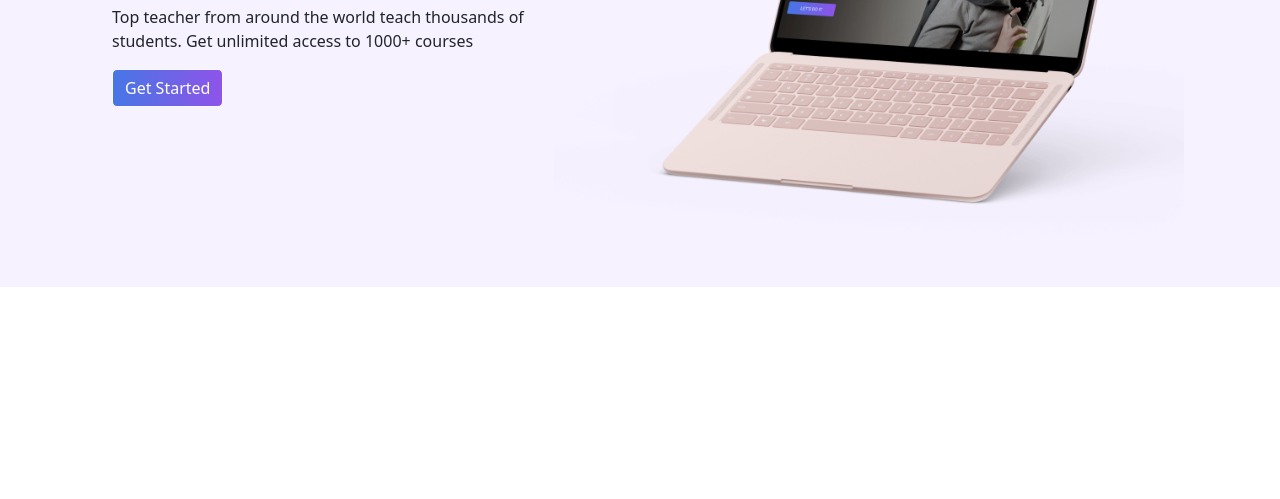
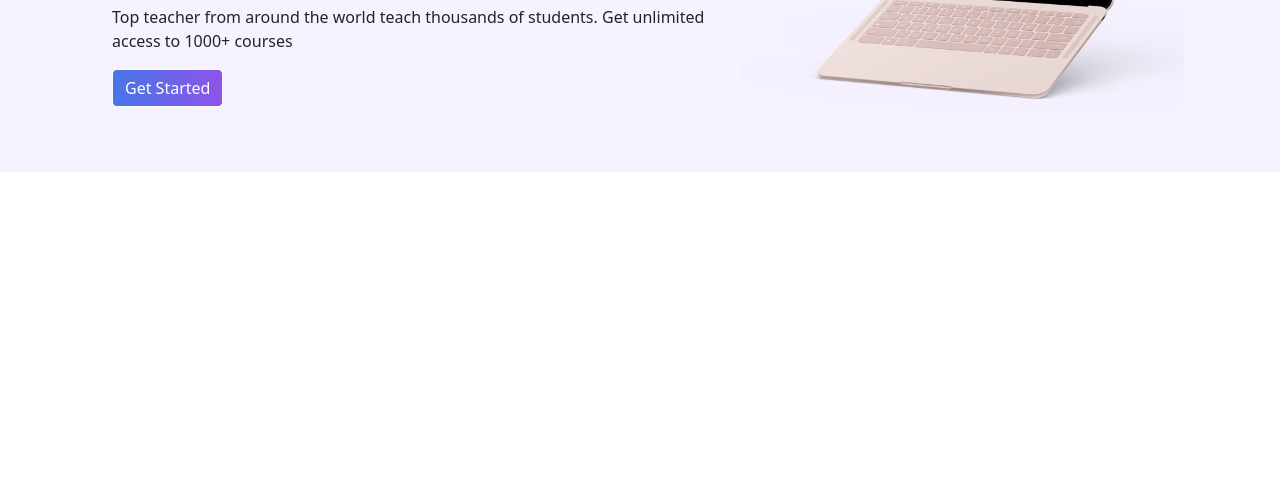
Before and after one commit to Misbahabid233/hacktonmis, a plain HTML site: page index.html in a window 1280 px wide. Shown: the part 301-800 px from the top of the page. Drawn offline with nearby package versions, Linux system fonts and the light colour scheme.

Commit message:
changesdone

```diff
--- a/index.html
+++ b/index.html
@@ -48,8 +48,8 @@
     </nav>
 
 
-      <div class="d-lg-flex  justify-content-between mt-5 divcustom p-lg-5 mx-lg-5 test-sm-center ">
-        <div class="card border border-0 seccustom mt-2 pt-2 w-sm-25 w-50"  >
+      <div class="d-lg-flex  justify-content-between mt-5 divcustom p-lg-5 mx-lg-5 text-center text-md-start ">
+        <div class="card border border-0 seccustom mt-2 pt-2 w-md-50 w-100 "  >
             <div class="card-body">
               <h2 class="card-title" style="color:#311355 ;">Launch your own online learning platform</h2>
               <h3 class="card-subtitle mb-2 " style="color:#885bbe ;">for Free</h3>
```
